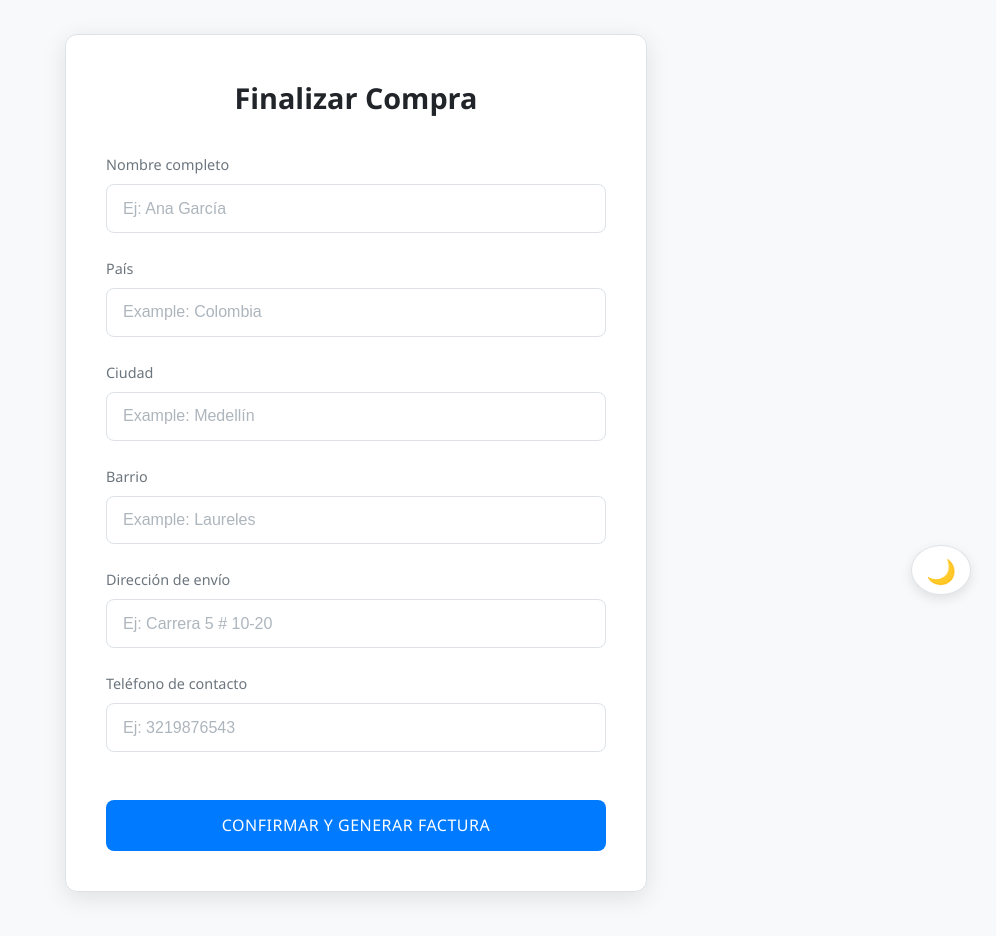
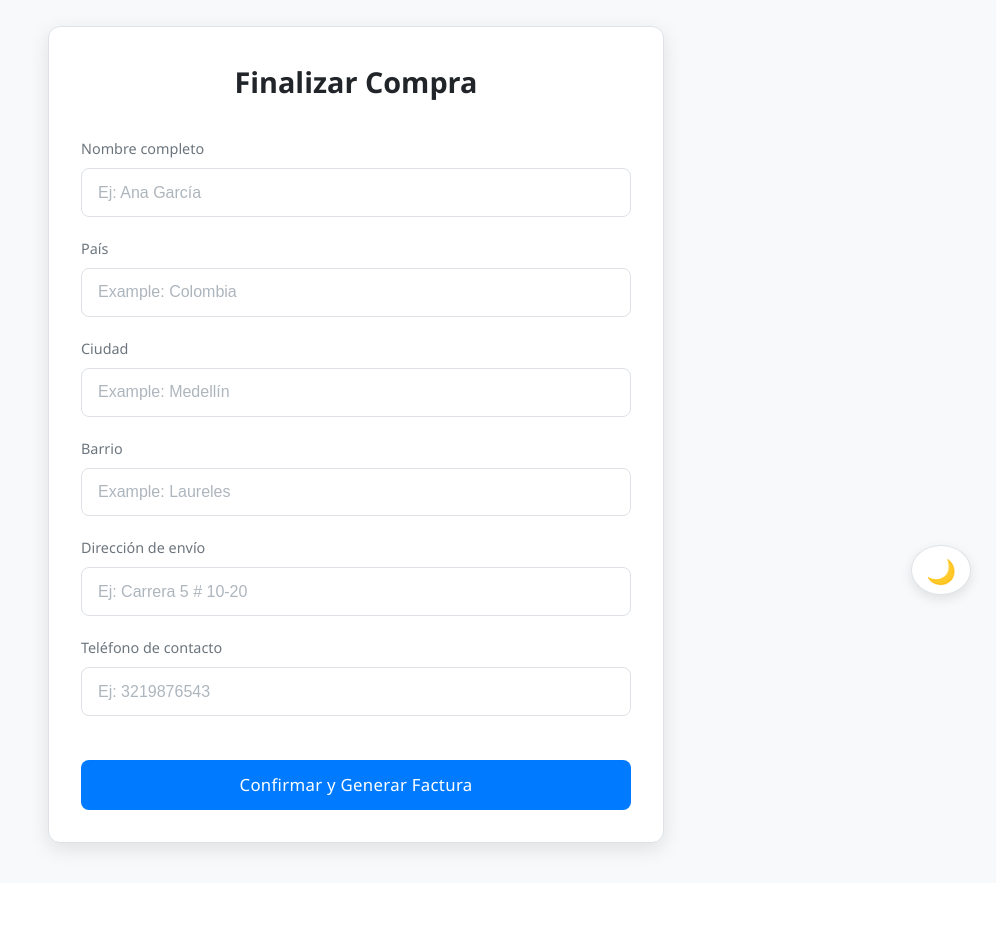
Before and after one commit to ZCardonaZ/QueaDarwin, a React (Vite) app: page /form in a window 1280 px wide. Shown: the part 180-1116 px from the top of the page, without its empty margins (284-1280 px from the left). After the commit the page ends 1063 px from the top, so only its background shows below. Built offline with nearby package versions, Linux system fonts and the light colour scheme; sample sign-in values are in the browser's storage.

Commit message:
Update CheckoutForm.css

```diff
--- a/src/Pages/Form/CheckoutForm.css
+++ b/src/Pages/Form/CheckoutForm.css
@@ -1,13 +1,13 @@
 .formulario-compra {
-  max-width: 500px;
-  margin: 3rem auto;
-  padding: 2.5rem;
+  max-width: 550px;
+  margin: 2.5rem auto;
+  padding: 2rem;
   background-color: var(--card-background);
   border-radius: 12px;
-  box-shadow: 0 6px 24px var(--shadow-color);
+  box-shadow: 0 6px 20px var(--shadow-color);
   font-family: var(--font-family, 'Segoe UI', sans-serif);
   border: 1px solid var(--border-color);
-  animation: fadeIn 0.4s ease-out forwards;
+  animation: fadeIn 0.3s ease-out forwards;
 }
 
 .formulario-compra h2 {
@@ -19,14 +19,14 @@
 }
 
 .formulario-compra .form-group {
-  margin-bottom: 1.5rem;
+  margin-bottom: 1.25rem;
   position: relative;
   width: 100%;
 }
 
 .formulario-compra label {
   display: block;
-  margin-bottom: 0.6rem;
+  margin-bottom: 0.5rem;
   font-weight: 500;
   color: var(--text-secondary);
   font-size: 0.9rem;
@@ -36,21 +36,21 @@
 
 .formulario-compra input {
   width: 100%;
-  padding: 0.8rem 1rem;
+  padding: 0.75em 1em;
   border-radius: 8px;
-  border: 1px solid var(--border-color);
+  border: 1px solid var(--input-border-color, var(--border-color));
   font-size: 1rem;
   transition: border-color 0.2s ease, box-shadow 0.2s ease;
-  background-color: var(--background-primary);
-  color: var(--text-primary);
+  background-color: var(--input-background, var(--background-primary));
+  color: var(--input-text-color, var(--text-primary));
   box-sizing: border-box;
 }
 
 .formulario-compra input:focus {
-  border-color: var(--accent-primary);
-  box-shadow: 0 0 0 0.2rem rgba(0, 123, 255, 0.25);
+  border-color: var(--input-focus-border-color, var(--accent-primary));
+  box-shadow: 0 0 0 0.15rem var(--input-focus-shadow-color, rgba(0, 123, 255, 0.25));
   outline: none;
-  color: var(--text-primary);
+  color: var(--input-text-color, var(--text-primary));
 }
 
 .formulario-compra input::placeholder {
@@ -58,28 +58,28 @@
   opacity: 1;
 }
 
-.formulario-compra button {
+.formulario-compra button[type="submit"] {
   margin-top: 1.5rem;
   width: 100%;
   background-color: var(--accent-primary);
-  color: var(--background-primary);
-  padding: 0.9rem 1.5rem;
-  font-size: 1rem;
+  color: var(--button-text-color);
+  padding: 0.8em 1.5em;
+  font-size: 1.05rem;
   font-weight: 500;
   border: none;
   border-radius: 8px;
   cursor: pointer;
   transition: background-color 0.2s ease, transform 0.1s ease;
-  letter-spacing: 0.5px;
-  text-transform: uppercase;
+  letter-spacing: 0.3px;
+  text-transform: none;
 }
 
-.formulario-compra button:hover {
+.formulario-compra button[type="submit"]:hover {
   background-color: var(--accent-hover);
   transform: translateY(-2px);
 }
 
-.formulario-compra button:active {
+.formulario-compra button[type="submit"]:active {
   transform: translateY(0);
 }
 
@@ -90,6 +90,6 @@
 }
 
 @keyframes fadeIn {
-  from { opacity: 0; transform: translateY(15px); }
+  from { opacity: 0; transform: translateY(10px); }
   to { opacity: 1; transform: translateY(0); }
 }
```
